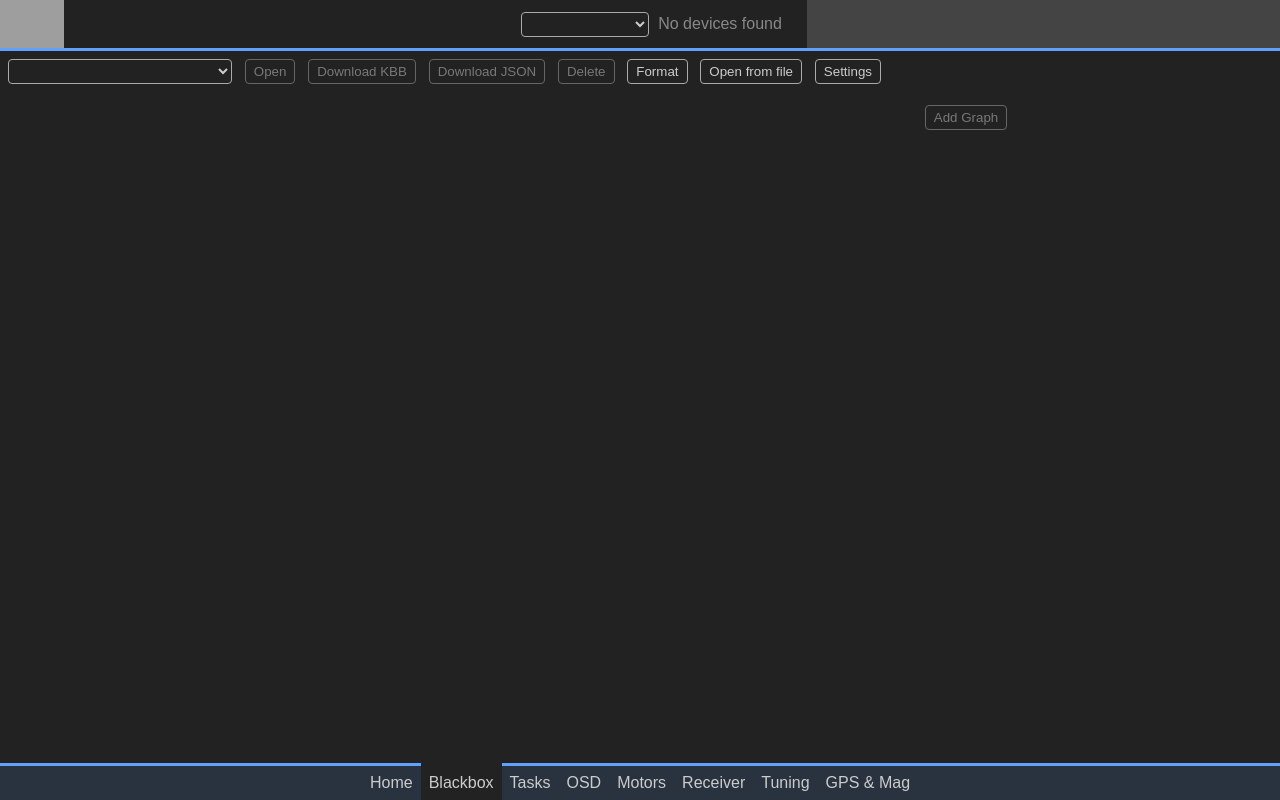
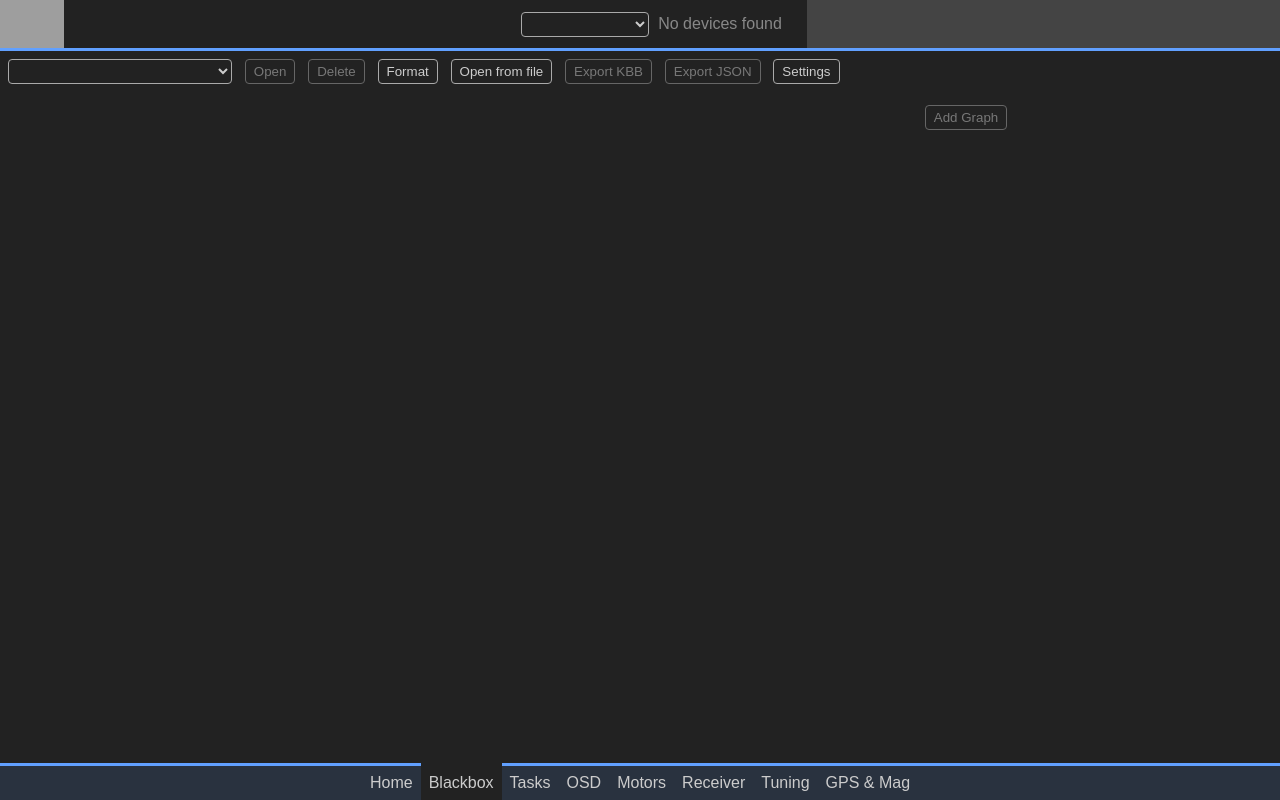
Before and after one commit to bastian2001/Kolibri-FC, a Vue app in the folder Configurator/: page /blackbox in a window 1280 px wide. Built offline with nearby package versions, Linux system fonts and the light colour scheme; grey boxes are pictures that could not be loaded.

Commit message:
switch from download to export log

```diff
--- a/Configurator/src/views/Blackbox.vue
+++ b/Configurator/src/views/Blackbox.vue
@@ -933,25 +933,24 @@ export default defineComponent({
 			};
 			input.click();
 		},
-		downloadLog(type: 'kbb' | 'json' = 'kbb') {
-			this.getLog(this.selected)
-				.then(data => {
-					const file = data.rawFile;
-					const blob = new Blob([new Uint8Array(file)], { type: 'application/octet-stream' });
-					const blobJSON = new Blob([JSON.stringify(data)], { type: 'application/json' });
-					const url = URL.createObjectURL(type === 'json' ? blobJSON : blob);
+		exportLog(type: 'kbb' | 'json' = 'kbb') {
+			if (!this.loadedLog) return;
+			let blob: Blob;
+			if (type === 'kbb')
+				blob = new Blob([new Uint8Array(this.loadedLog.rawFile)], { type: 'application/octet-stream' });
+			else
+				blob = new Blob([JSON.stringify(this.loadedLog)], { type: 'application/json' });
+			const url = URL.createObjectURL(blob);
 			//download file
 			const a = document.createElement('a');
 			a.href = url;
-					a.download = `bb${prefixZeros(this.selected, 2)} ${data.startTime
+			a.download = `bb${prefixZeros(this.selected, 2)} ${this.loadedLog.startTime
 				.toISOString()
 				.replace('T', ' ')
 				.replace('.000Z', '')
 				.replace(/_/g, '-')}.${type}`;
 			a.click();
 			URL.revokeObjectURL(url);
-				})
-				.catch(console.error);
 		},
 		openLog() {
 			this.getLog(this.selected)
@@ -2402,11 +2401,11 @@ export default defineComponent({
 				<option v-for="log in logNums" :value="log.num">{{ log.text || log.num }}</option>
 			</select>
 			<button @click="openLog" :disabled="selected === -1">Open</button>
-			<button @click="() => { downloadLog() }" :disabled="selected === -1">Download KBB</button>
-			<button @click="() => { downloadLog('json') }" :disabled="selected === -1">Download JSON</button>
 			<button @click="deleteLog" :disabled="selected === -1">Delete</button>
 			<button @click="formatBB">Format</button>
 			<button @click="openLogFromFile">Open from file</button>
+			<button @click="() => { exportLog() }" :disabled="!loadedLog">Export KBB</button>
+			<button @click="() => { exportLog('json') }" :disabled="!loadedLog">Export JSON</button>
 			<button @click="() => { showSettings = true }">Settings</button>
 		</div>
 		<Settings v-if="showSettings" :flags="BB_ALL_FLAGS" @close="() => { showSettings = false; }" />
```
Lines whose indentation alone changed are shown as unchanged.
